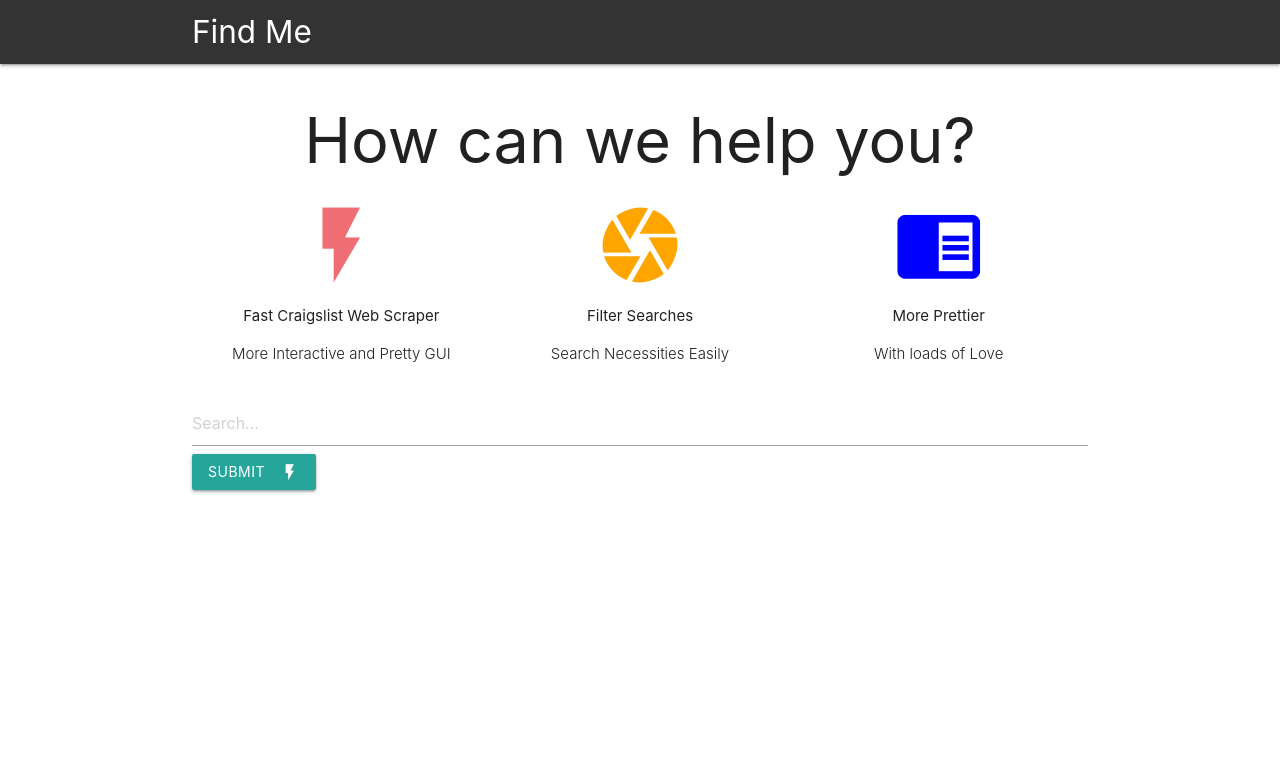
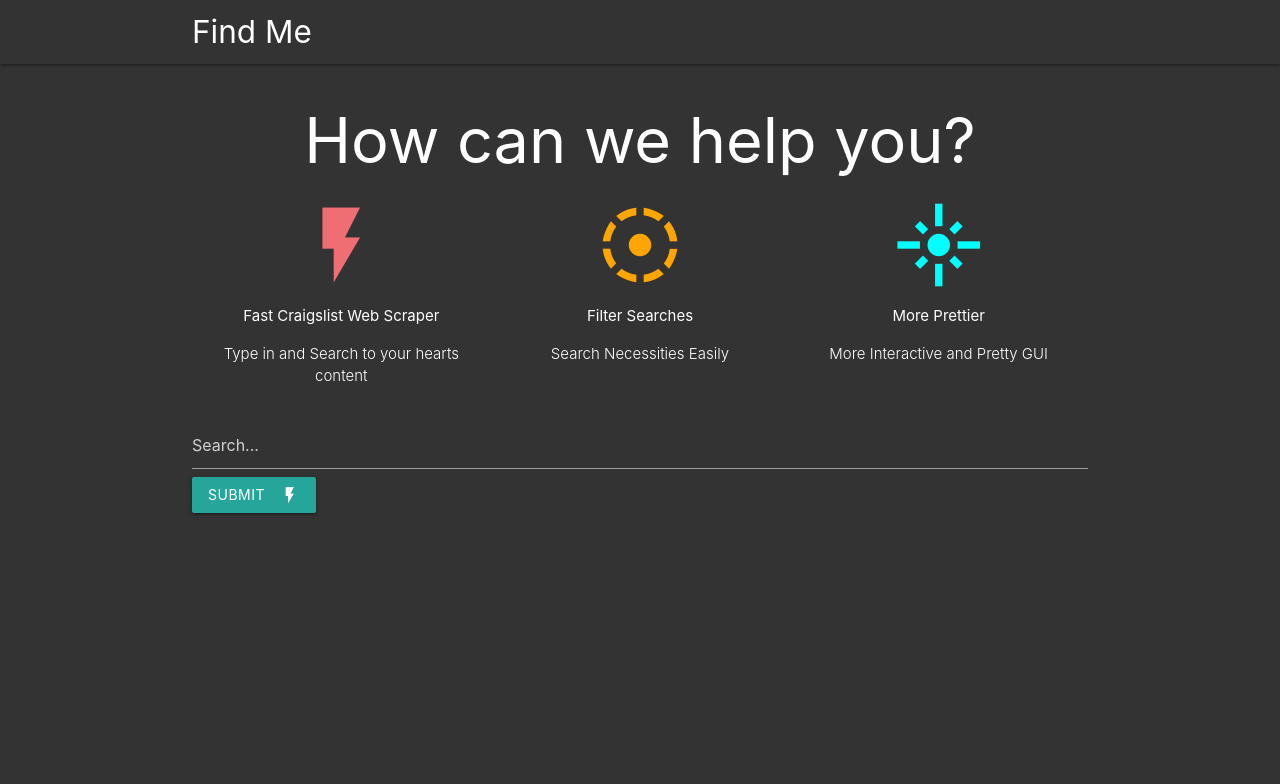
Before and after one commit to Ammuuu/Craigslist_Clone, a Django app: page / in a window 1280 px wide. Shown: the top 784 px of the page. Run offline with Django 3.2, Linux system fonts and the light colour scheme.

Commit message:
made nicer

```diff
--- a/app/urls.py
+++ b/app/urls.py
@@ -1,5 +1,6 @@
 from django.urls import path
 from . import views
+
 
 urlpatterns = [
     path('', views.home, name="home"),
--- a/templates/index.html
+++ b/templates/index.html
@@ -14,6 +14,16 @@
                 height: 400px;
                 padding: 1%;
                 overflow: hidden;
+            }
+
+            .card:hover {
+                transform: scale(1.1);
+                transition: all 0.6s ease;
+            }
+
+            .card:not(hover) {
+                transform: scale(1);
+                transition: all 0.6s ease;
             }
 
             .card-image {
@@ -40,6 +50,11 @@
                 font-size: 100%;
                 overflow: hidden;
                 color: black;
+            }
+
+            body {
+                background-color: #333;
+                color: white;
             }
 
             nav {
@@ -85,13 +100,13 @@
                     <div class="center">
                         <i class="large material-icons" style="color: #ee6e73">flash_on</i>
                         <p>Fast Craigslist Web Scraper</p>
-                        <p class="light center">More Interactive and Pretty GUI</p>
+                        <p class="light center">Type in and Search to your hearts content</p>
                     </div>
                 </div>
                 <!--3 PROMOS-->
                 <div class="col s4">
                     <div class="center">
-                        <i class="large material-icons" style="color: orange">camera</i>
+                        <i class="large material-icons" style="color: orange">filter_tilt_shift</i>
                         <p>Filter Searches</p>
                         <p class="light center">Search Necessities Easily</p>
                     </div>
@@ -99,16 +114,16 @@
 
                 <div class="col s4">
                     <div class="center">
-                        <i class="large material-icons" style="color: blue">chrome_reader_mode</i>
+                        <i class="large material-icons" style="color: cyan">flare</i>
                         <p>More Prettier</p>
-                        <p class="light center">With loads of Love</p>
+                        <p class="light center">More Interactive and Pretty GUI</p>
                     </div>
                 </div>
             </div>
 
             <form action="newSearch" method="post">
                 {% csrf_token %}
-                <input type="text" name="search" placeholder="Search...">
+                <input style="color: white;" type="text" name="search" placeholder="Search...">
                 <button class="btn waves-effect waves-light" type="submit" name="action">
                     Submit
                     <i class="material-icons right">flash_on</i>
```
Also changed, not shown: db.sqlite3, static/images/background.jpg (added).
